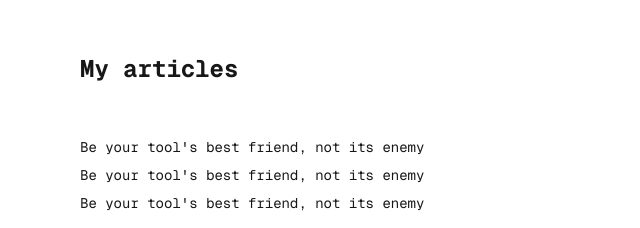
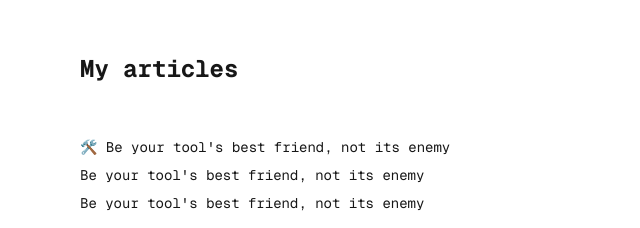
Before and after one commit to kaic/kaic.github.io, a Next.js app: page / in a window 1280 px wide. Shown: the part 860-1088 px from the top of the page, without its empty margins (0-640 px from the left). Built offline with nearby package versions, Linux system fonts and the light colour scheme.

Commit message:
fix: change Articles import

```diff
--- a/src/app/Articles/articles.tsx
+++ b/src/app/Articles/Articles.tsx
@@ -1,21 +1,22 @@
 import { ArticleLink } from './components/ArticleLinks';
 
 /**
- * Interface representing an article.
  *
  * @interface IArticle
  * @property {string} title - The title of the article.
+ * @property {string} description - A short description of the article.
  * @property {string} url - The URL of the article.
  */
-interface IArticle {
+export interface IArticle {
   title: string;
+  description?: string;
   url: string;
 }
 function Articles() {
-  // Lista de artigos com seus URLs
   const articlesList: IArticle[] = [
     {
-      title: "Be your tool's best friend, not its enemy",
+      title: "🛠️ Be your tool's best friend, not its enemy",
+      description: 'How to make the most out of your tools.',
       url: 'https://kaicbento.substack.com/p/be-your-tools-best-friend-not-its?r=5vxpr',
     },
     {
@@ -32,10 +33,10 @@ function Articles() {
     <article id='articles'>
       <div className='grid grid-rows-[20px_1fr_20px] p-8 pb-20 gap-16 sm:p-20'>
         <h2 className='text-2xl font-bold'>My articles</h2>
-        <ul className='list-inside text-sm text-center sm:text-left font-[family-name:var(--font-geist-mono)]'>
+        <ul className='list-inside text-sm text-center sm:text-left'>
           {articlesList.map((article, index) => (
             <li key={index} className='mb-2'>
-              <ArticleLink href={article.url}>{article.title}</ArticleLink>
+              <ArticleLink article={article}>{article.title}</ArticleLink>
             </li>
           ))}
         </ul>
--- a/src/app/home.tsx
+++ b/src/app/home.tsx
@@ -1,6 +1,6 @@
 //TODO:
 //- [ ] Add a Fix imports
-import Articles from './Articles/articles';
+import Articles from './Articles/Articles';
 import { Main } from './Main/Main';
 import { About } from './About/about';
 import { Contact } from './Contact/contact';
```
